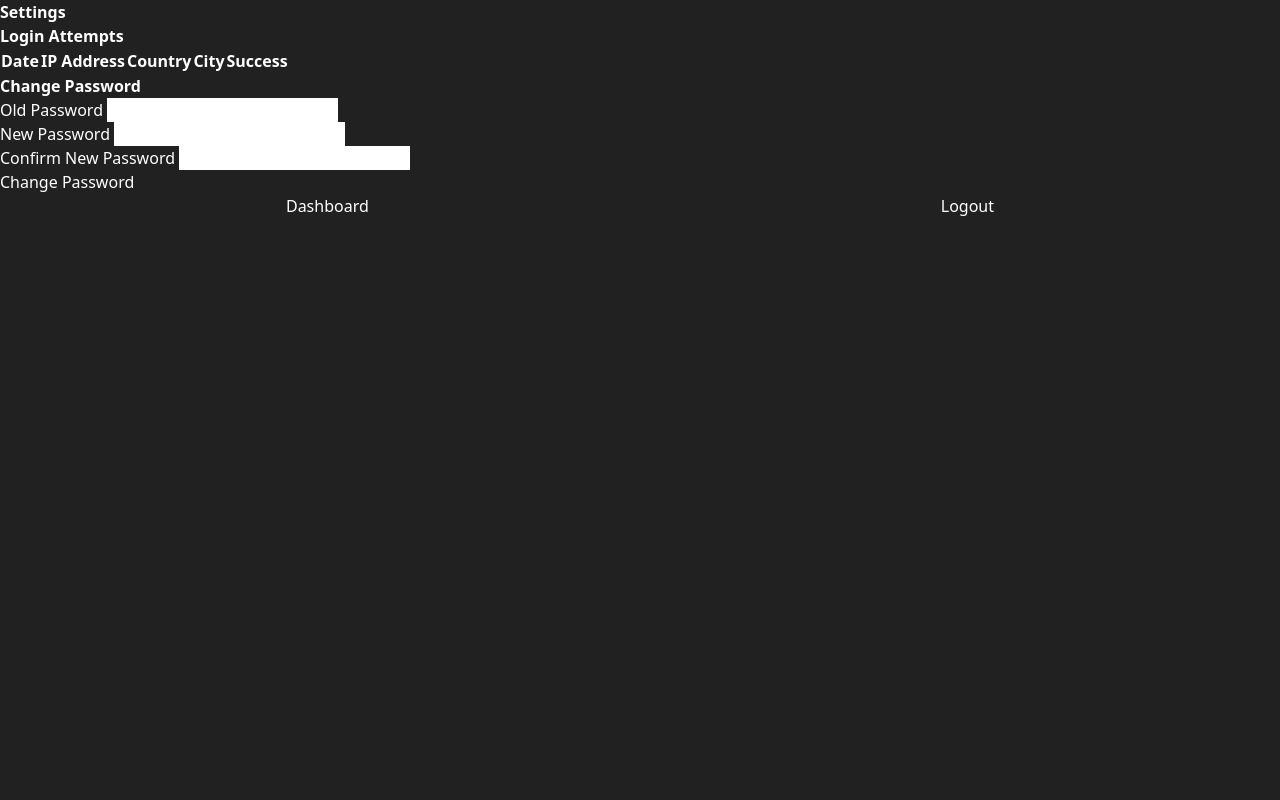
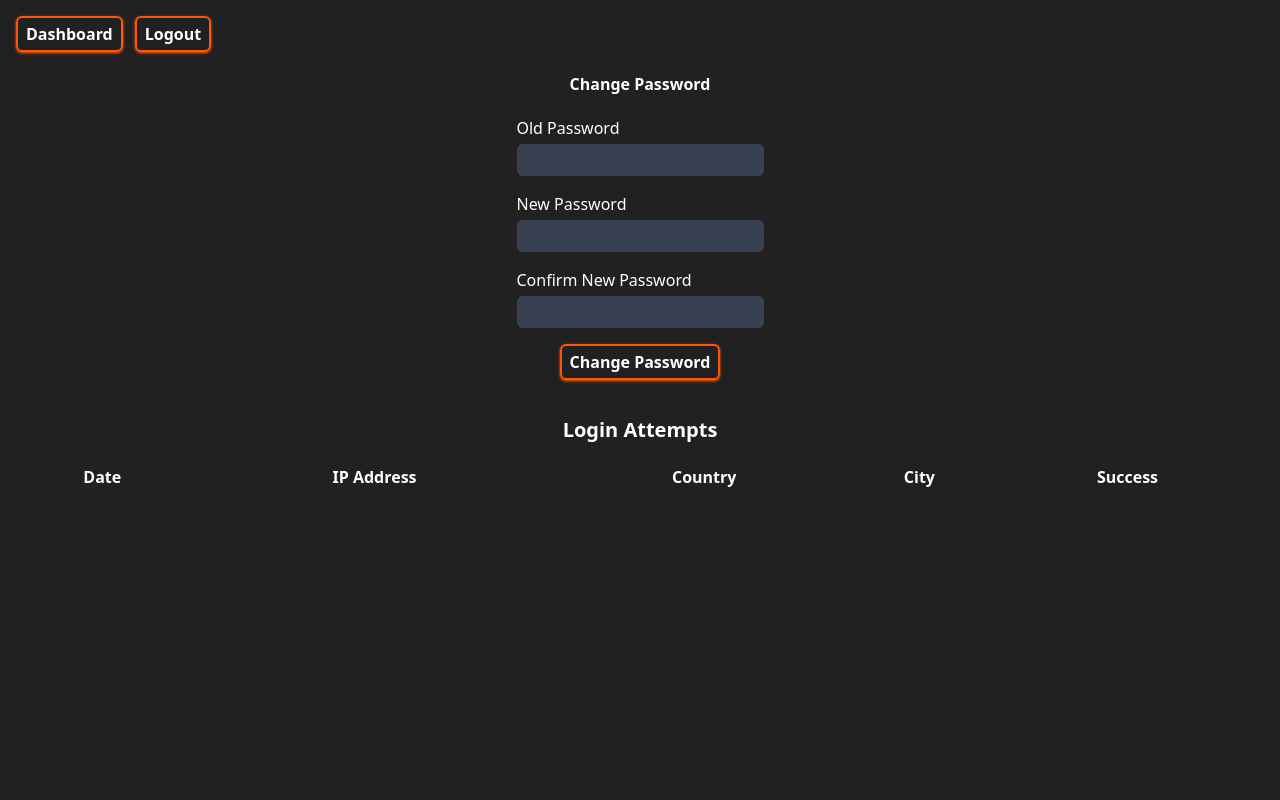
Before and after one commit to KJastrz1/Secure-App, a Flask app: page /usersettings in a window 1280 px wide. Run offline with Flask 3, Linux system fonts and the light colour scheme; the visitor is signed in with stand-in values (Sample User, id 1); lists and menus that the app fills with data are empty.

Commit message:
added more styles

```diff
--- a/secureApp/__init__.py
+++ b/secureApp/__init__.py
@@ -23,7 +23,7 @@ def create_app():
     app.config['MAIL_USE_SSL'] = False
     app.config['MAIL_USERNAME'] = os.environ.get('EMAIL_USER')
     app.config['MAIL_PASSWORD'] = os.environ.get('EMAIL_PASS')
-    app.config['MAIL_DEFAULT_SENDER'] = os.environ.get('EMAIL_USER')
+    app.config['MAIL_DEFAULT_SENDER'] =  ('Lend List', os.environ.get('EMAIL_USER'))
 
 
     db.init_app(app)
--- a/secureApp/auth/__init__.py
+++ /dev/null
@@ -1,6 +0,0 @@
-# from flask import Blueprint
-
-# auth_bp = Blueprint('auth', __name__, url_prefix='/auth')
-
-
-# from . import auth, email_confirm, reset_password
--- a/secureApp/general/general.py
+++ b/secureApp/general/general.py
@@ -23,11 +23,11 @@ def dashboard():
     user = User.query.get(user_id)
 
     if user:
-        pending_loans = db.session.query(Loan, User.email).join(User, User.id == Loan.lender_id).filter(Loan.borrower_id == user_id, Loan.is_accepted.is_(None), Loan.is_repaid.is_(None)).all()
+        pending_loans = db.session.query(Loan, User.email).join(User, User.id == Loan.lender_id).filter(Loan.borrower_id == user_id, Loan.is_accepted==False, Loan.is_repaid==False).all()
 
         taken_loans = db.session.query(Loan, User.email).join(User, User.id == Loan.lender_id).filter(Loan.borrower_id == user_id, Loan.is_repaid == False, Loan.is_accepted == True).all()
 
-        given_loans = db.session.query(Loan, User.email).join(User, User.id == Loan.borrower_id).filter(Loan.lender_id == user_id).all()
+        given_loans = db.session.query(Loan, User.email).join(User, User.id == Loan.borrower_id).filter(Loan.lender_id == user_id, Loan.is_repaid==False).all()
 
         taken_loan_history = db.session.query(Loan, User.email).join(User, User.id == Loan.lender_id).filter(Loan.borrower_id == user_id, Loan.is_accepted == True, Loan.is_repaid == True).all()
 
--- a/secureApp/models.py
+++ b/secureApp/models.py
@@ -23,8 +23,8 @@ class Loan(db.Model):
     lender_id = db.Column(db.Integer, ForeignKey('user.id'), nullable=False)
     borrower_id = db.Column(db.Integer, ForeignKey('user.id'), nullable=False)
     due_date = db.Column(db.DateTime, nullable=False)
-    is_accepted = db.Column(db.Boolean, nullable=True)
-    is_repaid = db.Column(db.Boolean, nullable=True)
+    is_accepted = db.Column(db.Boolean, default=False, nullable=False)
+    is_repaid = db.Column(db.Boolean, default=False, nullable=False)
 
     lender = relationship("User", foreign_keys=[lender_id])
     borrower = relationship("User", foreign_keys=[borrower_id])
@@ -35,7 +35,7 @@ class LoginAttempt(db.Model):
     user_id = db.Column(db.Integer, ForeignKey('user.id'), nullable=False)
     timestamp = db.Column(db.DateTime, nullable=False, default=datetime.utcnow)
     ip_address = db.Column(db.String(15))
-    success = db.Column(db.Boolean, nullable=False)
+    success = db.Column(db.Boolean, default=False, nullable=False)
     latitude = db.Column(db.Float, nullable=True)
     longitude = db.Column(db.Float, nullable=True)
     country = db.Column(db.String(80), nullable=True)
--- a/secureApp/static/dist/styles.css
+++ b/secureApp/static/dist/styles.css
@@ -599,11 +599,21 @@ video {
   padding-left: 0.5rem;
   padding-right: 0.5rem;
   font-weight: 700;
+  --tw-shadow: 0 1px 3px 0 rgb(0 0 0 / 0.1), 0 1px 2px -1px rgb(0 0 0 / 0.1);
+  --tw-shadow-colored: 0 1px 3px 0 var(--tw-shadow-color), 0 1px 2px -1px var(--tw-shadow-color);
+  box-shadow: var(--tw-ring-offset-shadow, 0 0 #0000), var(--tw-ring-shadow, 0 0 #0000), var(--tw-shadow);
+  --tw-shadow-color: #ff5600;
+  --tw-shadow: var(--tw-shadow-colored);
 }
 
 .button-primary:hover {
   --tw-bg-opacity: 1;
   background-color: rgb(255 86 0 / var(--tw-bg-opacity));
+  --tw-shadow: 0 4px 6px -1px rgb(0 0 0 / 0.1), 0 2px 4px -2px rgb(0 0 0 / 0.1);
+  --tw-shadow-colored: 0 4px 6px -1px var(--tw-shadow-color), 0 2px 4px -2px var(--tw-shadow-color);
+  box-shadow: var(--tw-ring-offset-shadow, 0 0 #0000), var(--tw-ring-shadow, 0 0 #0000), var(--tw-shadow);
+  --tw-shadow-color: #ff5600;
+  --tw-shadow: var(--tw-shadow-colored);
 }
 
 .button-primary input[type="submit"]:hover,
@@ -618,6 +628,7 @@ video {
   flex-direction: column;
   align-items: center;
   justify-content: center;
+  padding: 1rem;
 }
 
 .form {
@@ -629,13 +640,11 @@ video {
 
 .form-field {
   display: flex;
-  width: 100%;
   flex-direction: column;
   gap: 0.25rem;
 }
 
 .\!input {
-  width: 100%;
   border-radius: 0.375rem;
   --tw-bg-opacity: 1;
   background-color: rgb(55 65 81 / var(--tw-bg-opacity));
@@ -646,7 +655,6 @@ video {
 }
 
 .input {
-  width: 100%;
   border-radius: 0.375rem;
   --tw-bg-opacity: 1;
   background-color: rgb(55 65 81 / var(--tw-bg-opacity));
@@ -795,8 +803,16 @@ video {
   margin-bottom: 1.5rem;
 }
 
+.mt-1 {
+  margin-top: 0.25rem;
+}
+
 .mt-2 {
   margin-top: 0.5rem;
+}
+
+.mt-4 {
+  margin-top: 1rem;
 }
 
 .box-border {
@@ -900,6 +916,10 @@ video {
 
 .h-full {
   height: 100%;
+}
+
+.w-56 {
+  width: 14rem;
 }
 
 .w-\[this-is\\\\\] {
@@ -2548,6 +2568,16 @@ body {
 
 h1, h2, h3, h4, h5, h6 {
   font-weight: bold;
+}
+
+table{
+  border-collapse: collapse;
+  width: 100%;
+}
+
+td{
+  border: 1px solid #ddd;
+  padding: 8px;
 }
 
 .exclamation-mark {
--- a/secureApp/templates/login.html
+++ b/secureApp/templates/login.html
@@ -2,7 +2,7 @@
 <html lang="en">
 
 <head>
-    <title>LendLink</title>
+    <title>Lend List</title>
     <link href="{{ url_for('static', filename='dist/styles.css') }}" rel="stylesheet">
 </head>
 
--- a/secureApp/templates/register.html
+++ b/secureApp/templates/register.html
@@ -2,7 +2,7 @@
 <html lang="en">
 
 <head>
-    <title>LendLink</title>
+    <title>Lend List</title>
     <link href="{{ url_for('static', filename='dist/styles.css') }}" rel="stylesheet">
 </head>
 
--- a/secureApp/templates/reset_password_email.html
+++ b/secureApp/templates/reset_password_email.html
@@ -1,7 +1,7 @@
 <!DOCTYPE html>
 <html>
 <head>
-    <title>LendLink-Reset password</title>
+    <title>Lend List-Reset password</title>
 </head>
 <body>
     <p>Please click the link below to reset your password</p>
--- a/secureApp/templates/usersettings.html
+++ b/secureApp/templates/usersettings.html
@@ -7,9 +7,43 @@
 </head>
 
 <body>
-    <h2>Settings</h2>
+    <div class="base-layout justify-start gap-5">
 
-    <h3>Login Attempts</h3>
+        <div class="flex flex-row gap-3 w-full justify-start">
+            <a class="button-primary" href="dashboard">Dashboard</a>
+            <a class="button-primary" href="logout">Logout</a>
+        </div>
+        <h3>Change Password</h3>
+        <form method="post" class="form">
+            {{ form.hidden_tag() }}
+            <div class="form-field">
+                {{ form.old_password.label }}
+                {{ form.old_password(size=20,class="input") }}
+                {% for error in form.old_password.errors %}
+                <span style="color: red;">[{{ error }}]</span>
+                {% endfor %}
+            </div>
+            <div class="form-field">
+                {{ form.new_password.label }}
+                {{ form.new_password(size=20,class="input") }}
+                {% for error in form.new_password.errors %}
+                <span style="color: red;">[{{ error }}]</span>
+                {% endfor %}
+            </div>
+            <div class="form-field">
+                {{ form.confirm.label }}
+                {{ form.confirm(size=20,class="input") }}
+                {% for error in form.confirm.errors %}
+                <span style="color: red;">[{{ error }}]</span>
+                {% endfor %}
+            </div>
+            <div class="button-primary">
+                {{ form.submit() }}
+            </div>
+        </form>
+
+
+        <h3 class="mt-4 text-xl">Login Attempts</h3>
         <table>
             <tr>
                 <th>Date</th>
@@ -63,9 +73,7 @@
         {% endif %}
         {% endwith %}
 
-    <div style="display: flex; justify-content: space-around;">
-        <a href="dashboard">Dashboard</a>
-        <a href="logout">Logout</a>
+
     </div>
 </body>
 
```
Also changed, not shown: other parts of secureApp/templates/usersettings.html (+2 -26 lines), secureApp/static/css/styles.css (+15 -4 lines), secureApp/templates/add_loan.html (+8 -4 lines), secureApp/templates/home.html (deleted, +0 -34 lines), app.py (renamed from secureApp/app.py). Lines whose indentation alone changed are shown as unchanged.
